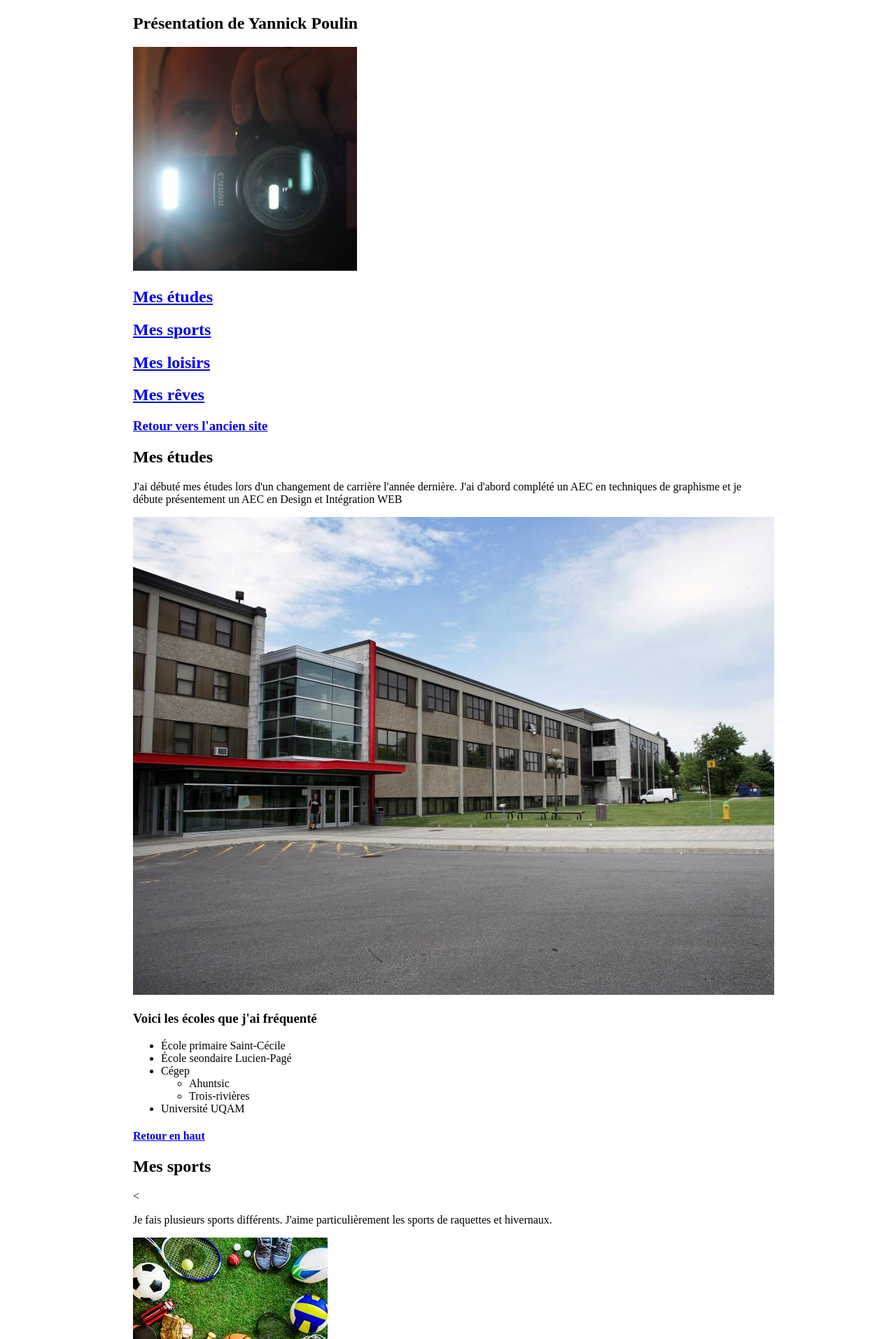
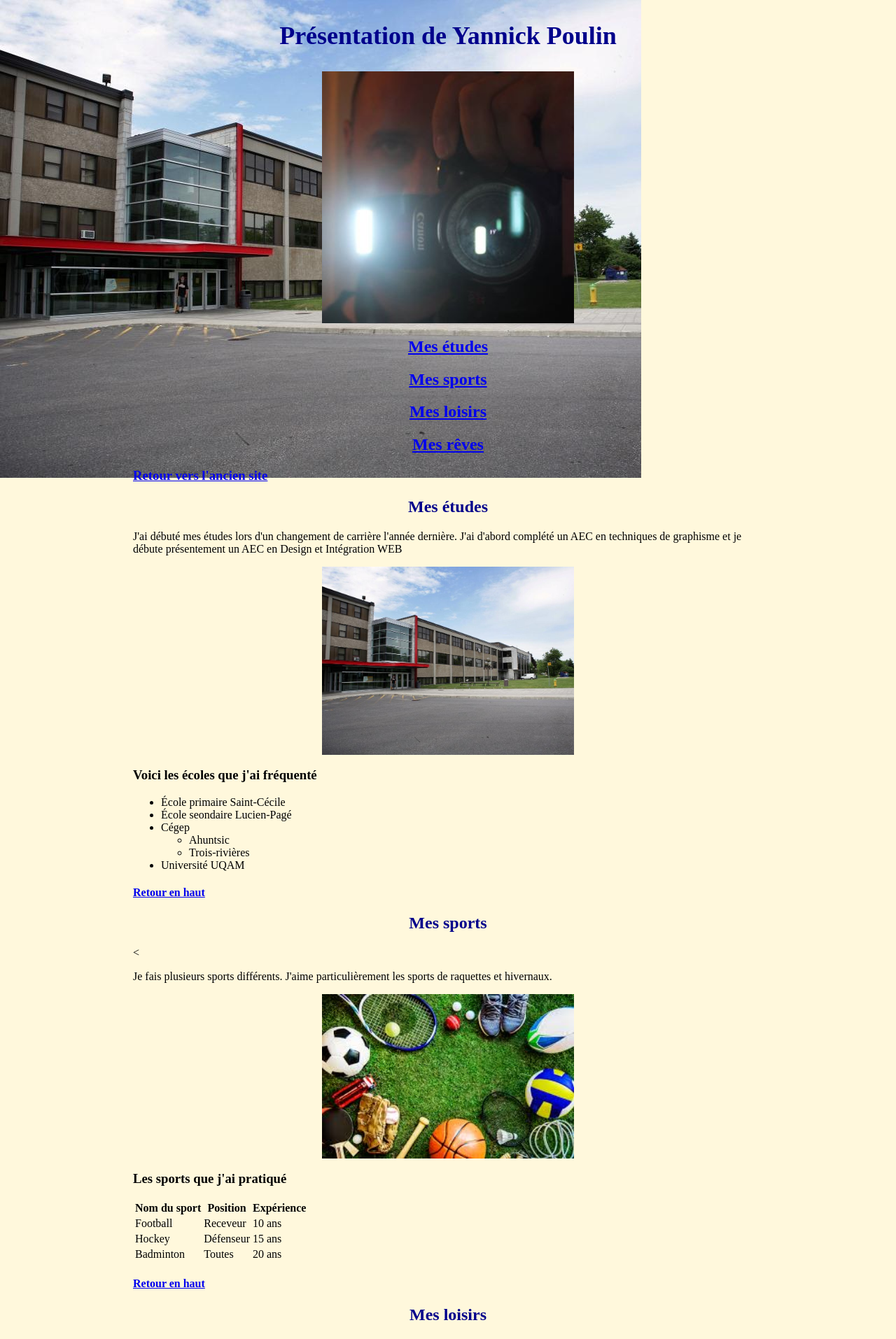
Before and after one commit to Herbapoux/Herbapoux, a PHP site: page /OnePage.html in a window 1280 px wide. Shown: the top 1914 px of the page at 70% size. Run offline with PHP 8.4, Linux system fonts and the light colour scheme.

Commit message:
Css image position

```diff
--- a/JeMePresente_v2/CSS/style.css
+++ b/JeMePresente_v2/CSS/style.css
@@ -4,8 +4,30 @@ Style.css
 Le 15 mars 2019
  **/
 
-body
-{
+body {
+    background-image:url("img/Cégep Trois-Rivières.png");
+    background-repeat: no-repeat;
+    background-color: cornsilk;
     width: 900px;
     margin: auto;
 }
+
+img {
+    display: block;
+    margin-left: auto;
+    margin-right: auto;
+    width: 40%;
+}
+
+h1 {
+    font-size: 36px;
+}
+
+h2 {
+    font-size: 24px;
+}
+
+h1,h2 {
+    color: darkblue;
+    text-align: center;
+}
```
Also changed, not shown: JeMePresente_v2/CSS/img/Cégep Trois-Rivières.png (added), JeMePresente_v2/CSS/img/Moi et Canon.jpg (added).
